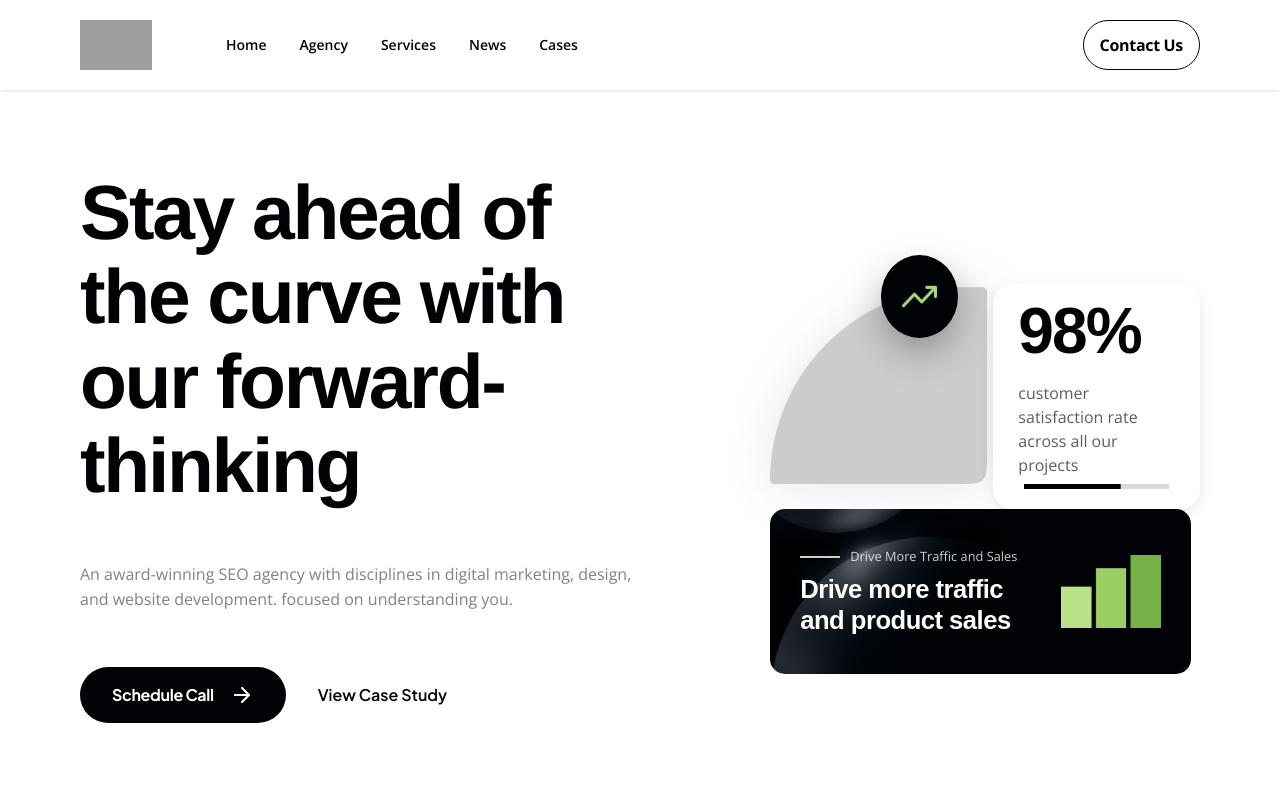
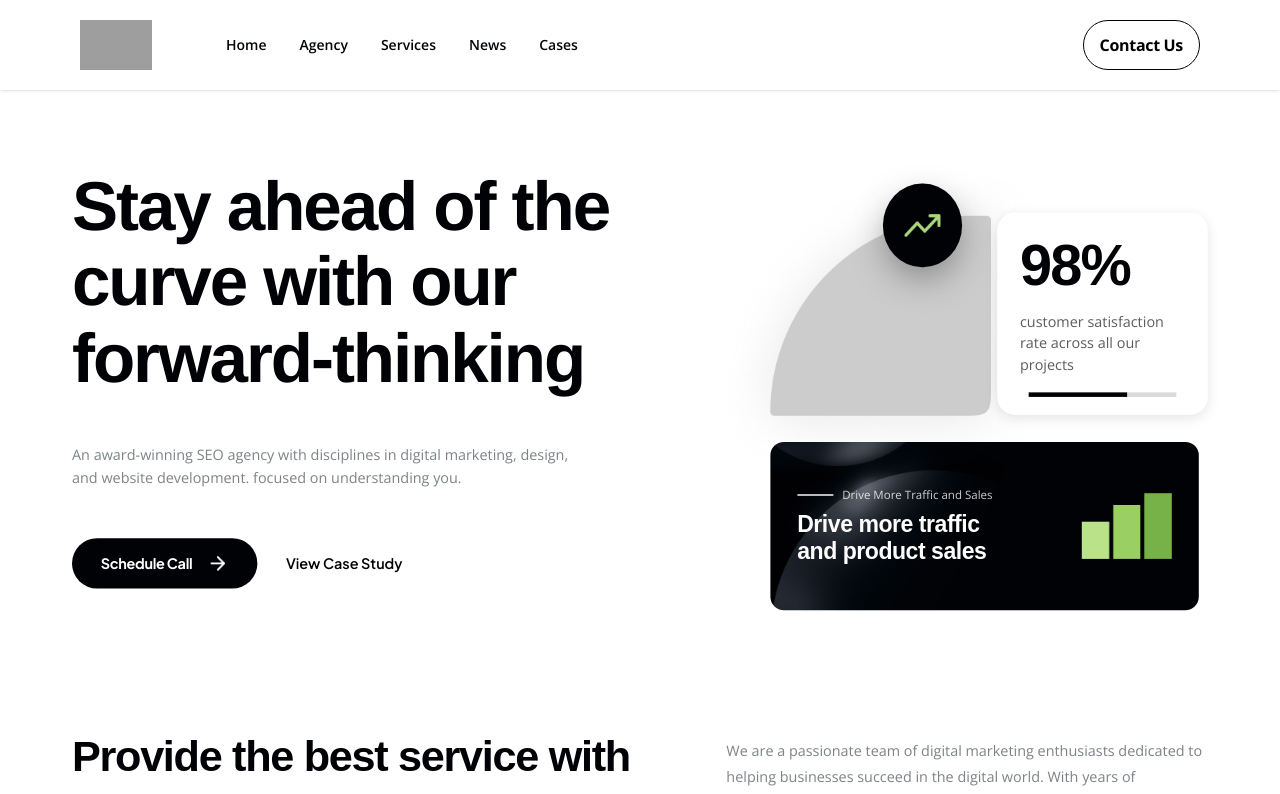
Before and after one commit to VityaAresov/VIKSProduction, a Next.js app in the folder viks_media-main/: page / in a window 1280 px wide. Shown: the top 794 px of the page. Built offline with nearby package versions, Linux system fonts and the light colour scheme; grey boxes are pictures that could not be loaded; a web font is replaced by a local one.

Commit message:
Update layout.tsx

```diff
--- a/viks_media-main/src/app/layout.tsx
+++ b/viks_media-main/src/app/layout.tsx
@@ -1,35 +1,36 @@
-// src/app/layout.tsx
-import type { Metadata } from 'next';
-import { Inter } from 'next/font/google';
-import './global.css'; // Импорт глобальных стилей
-import Header from '@/components/common/Header'; // Импорт компонента шапки
-import Footer from '@/components/common/Footer'; // Импорт компонента подвала
+import './global.css'
+import Header from '@/components/common/Header'
+import Footer from '@/components/common/Footer'
+import { Inter } from 'next/font/google'
 
-const inter = Inter({ subsets: ['latin'] });
+const inter = Inter({ subsets: ['latin'] })
 
-export const metadata: Metadata = {
-    title: 'VIKS Next.js SPA',
-    description: 'Next.js, React и TypeScript',
-};
+export default function RootLayout({ children }: { children: React.ReactNode }) {
+  return (
+    <html lang="en">
+      <head />
+      <body className={inter.className}>
+        <Header />
 
-export default function RootLayout({
-                                       children,
-                                   }: Readonly<{
-    children: React.ReactNode;
-}>) {
-    return (
-        <html lang="ru">
-        <head>
-        </head>
-        <body className={inter.className}>
-        <div className="flex flex-col min-h-screen">
-            <Header />
-            <main className="flex-grow container mx-auto px-4 py-8">
-                {children}
-            </main>
-            <Footer />
+        {/*
+          Вот наша новая обёртка, которая масштабирует только контент
+          (хедер и футер остаются нетронутыми)
+        */}
+        <div
+          style={{
+            transform: 'scale(0.9)',
+            transformOrigin: 'top left',
+            width: '111.1111%',
+            margin: '0 auto'
+          }}
+        >
+          <main className="flex-grow container mx-auto px-6 py-8">
+            {children}
+          </main>
         </div>
-        </body>
-        </html>
-    );
+
+        <Footer />
+      </body>
+    </html>
+  )
 }
```
